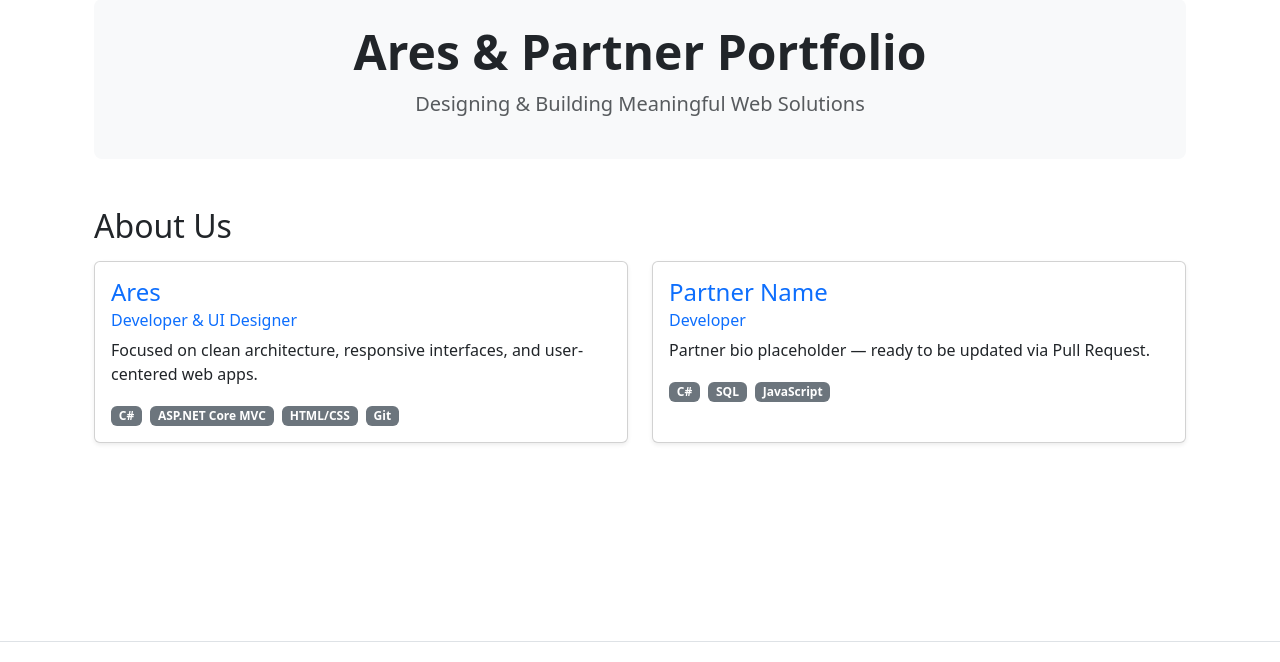
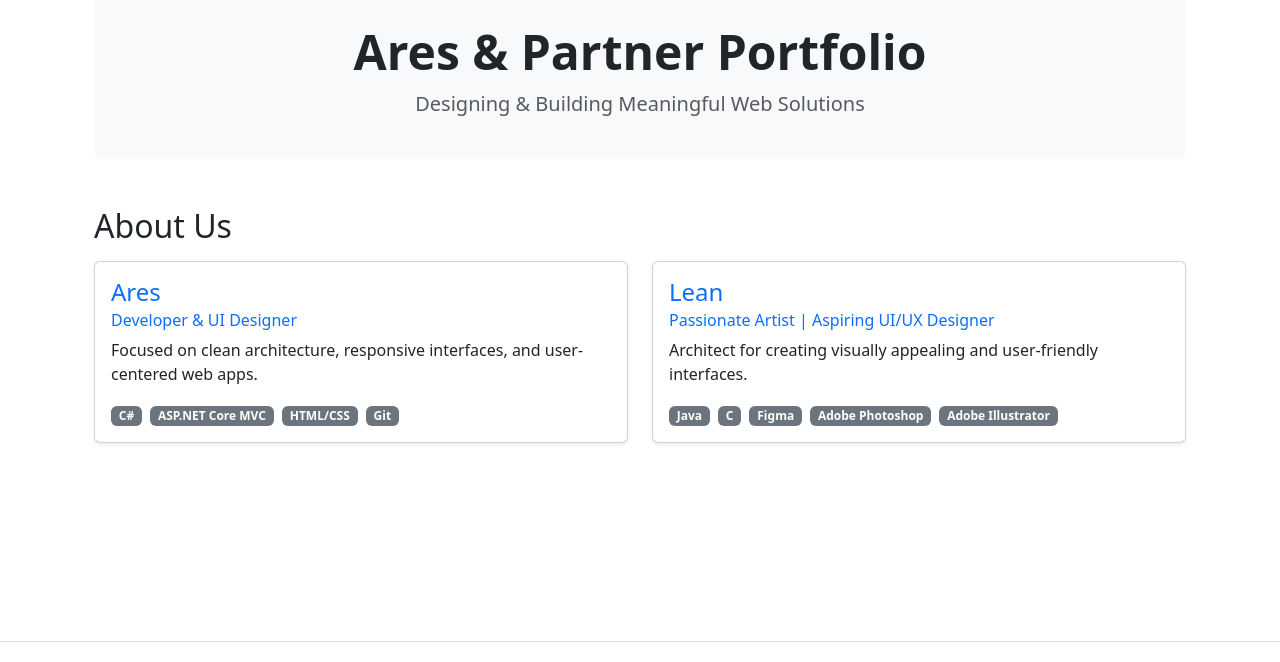
Before and after one commit to lordaustria53-bit/pair-portfolio-mvc, an ASP.NET Core app: page / in a window 1280 px wide. Shown: the part 98-760 px from the top of the page. Run offline with ASP.NET Core 8, Linux system fonts and the light colour scheme; style sheets or scripts are compiled from the project's sources.

Commit message:
Updated the partner profile with Lean's details, education, contacts, and projects, and refined the portfolio app project description.

```diff
--- a/PairPortfolioMvc/Controllers/HomeController.cs
+++ b/PairPortfolioMvc/Controllers/HomeController.cs
@@ -75,71 +75,67 @@ namespace PairPortfolioMvc.Controllers
                 },
                 new MemberProfile
                 {
-                    Slug = "partner",
-                    Name = "Partner Name",
-                    Role = "Developer",
-                    Bio = "Partner bio placeholder — ready to be updated via Pull Request.",
-                    Summary = "Welcome to your partner's personal portfolio page—ready for them to customize on their own branch.",
-                    Skills = new List<string> { "C#", "SQL", "JavaScript" },
-                    Education = new List<EducationItem>
-                    {
-                        new EducationItem
-                        {
+                    Slug = "lean",
+                    Name = "Lean",
+                    Role = "Passionate Artist | Aspiring UI/UX Designer",
+                    Bio = "Architect for creating visually appealing and user-friendly interfaces.",
+                    Summary = "Welcome to Lean's personal portfolio, where art meets technology and creativity that turns imagination into reality.",
+                    Skills = new List<string> { "Java", "C", "Figma", "Adobe Photoshop", "Adobe Illustrator" },
+                    Education = new List<EducationItem> {
+                        new EducationItem {
                             Level = "College (Current Student)",
-                            School = "Partner's University Name",
-                            ProgramOrTrack = "Degree Program",
+                            School = "Polytechnic University of the Philippines (PUP) — Sta. Mesa, Manila",
+                            ProgramOrTrack = "Bachelor of Science in Computer Science (BSCS)",
                             Period = "Present"
                         },
-                        new EducationItem
-                        {
+                        new EducationItem {
                             Level = "Senior High School",
-                            School = "Partner's Senior High School",
-                            ProgramOrTrack = "Track / Strand",
-                            Period = "Graduated"
+                            School = "Quirino High School",
+                            ProgramOrTrack = "Academic Track / Science, Technology, Engineering, and Mathematics (STEM)",
+                            Period = "Graduated (School year: 2023 - 2025)"
                         },
-                        new EducationItem
-                        {
+                        new EducationItem {
                             Level = "Junior High School",
-                            School = "Partner's Junior High School",
+                            School = "Quirino High School",
                             ProgramOrTrack = "Secondary Education",
-                            Period = "Completed"
+                            Period = "Completed (School year: 2019-2023)"
                         }
                     },
-                    Contacts = new List<SocialLink>
-                    {
-                        new SocialLink
-                        {
+                    Contacts = new List<SocialLink> {
+                        new SocialLink {
                             Platform = "GitHub",
-                            DisplayText = "github.com/partner-username",
-                            Url = "https://github.com"
+                            DisplayText = "github.com/ainoselemae-lab",
+                            Url = "https://github.com/ainoselemae-lab"
                         },
-                        new SocialLink
-                        {
+                        new SocialLink {
                             Platform = "Email",
-                            DisplayText = "partner.email@example.com",
-                            Url = "mailto:partner.email@example.com"
+                            DisplayText = "ainoelemae@gmail.com",
+                            Url = "mailto:ainoelemae@gmail.com"
                         },
-                        new SocialLink
-                        {
+                        new SocialLink {
                             Platform = "LinkedIn",
-                            DisplayText = "LinkedIn Profile",
-                            Url = "https://linkedin.com"
+                            DisplayText = "Lean Marie Ainos Dumlao",
+                            Url = "https://www.linkedin.com/in/lean-marie-ainos-dumlao-7152013a6/"
                         }
                     },
-                    PersonalProjects = new List<ProjectItem>
-                    {
-                        new ProjectItem
-                        {
-                            Title = "Partner Showcase Project",
-                            Description = "Add your own project details here via a Pull Request.",
+                    PersonalProjects = new List<ProjectItem> {
+                        new ProjectItem {
+                            Title = "Pair Portfolio Web App",
+                            Description = "Built the MVC structure, view cards, and Git workflow baseline.",
                             TechStack = "C#, ASP.NET Core MVC",
-                            Owner = "Partner Name"
+                            Owner = "Lean & Ares"
+                        },
+                        new ProjectItem {
+                            Title = "Inquiries, Investigations, and Immersion: PhysX Prototype",
+                            Description = "Gamified learning application developed, designed to motivate student to " +
+                            "learn and understand physics concepts through an engaging and interactive experience.",
+                            TechStack = "C#, uGUI, Adobe Illustrator",
+                            Owner = "Team"
                         }
                     }
                 }
             };
         }
-
         public IActionResult Index()
         {
             var model = new PortfolioViewModel
@@ -151,7 +147,7 @@ namespace PairPortfolioMvc.Controllers
                     new ProjectItem
                     {
                         Title = "Pair Portfolio Web App",
-                        Description = "A collaborative ASP.NET Core MVC portfolio built using GitHub feature branches and Pull Requests.",
+                        Description = "Built the MVC structure, view cards, and Git workflow baseline",
                         TechStack = "C#, ASP.NET Core MVC, Bootstrap",
                         Owner = "Team"
                     }
@@ -169,7 +165,7 @@ namespace PairPortfolioMvc.Controllers
 
             if (member == null)
             {
-                return RedirectToAction(nameof(Index));
+                return RedirectToAction(nameof(Index)) ;
             }
 
             return View(member);
--- a/PairPortfolioMvc/Views/Home/Index.cshtml
+++ b/PairPortfolioMvc/Views/Home/Index.cshtml
@@ -11,6 +11,7 @@
     </div>
 
     <!-- Team Members Section -->
+
     <h2 class="mb-3">About Us</h2>
     <div class="row g-4 mb-5">
         @foreach (var member in Model.Members)
--- a/PairPortfolioMvc/Views/Home/Privacy.cshtml
+++ b/PairPortfolioMvc/Views/Home/Privacy.cshtml
@@ -1,6 +1,7 @@
 @{
     ViewData["Title"] = "Privacy Policy";
 }
+
 <h1>@ViewData["Title"]</h1>
 
 <p>Use this page to detail your site's privacy policy.</p>
--- a/PairPortfolioMvc/Views/Home/Profile.cshtml
+++ b/PairPortfolioMvc/Views/Home/Profile.cshtml
@@ -36,6 +36,7 @@
         </div>
     </div>
 
+
     <!-- Educational Background -->
     <h3 class="mb-3">Educational Background</h3>
     <div class="list-group mb-5 shadow-sm">
```
Also changed, not shown: PairPortfolioMvc/PairPortfolioMvc.csproj.
